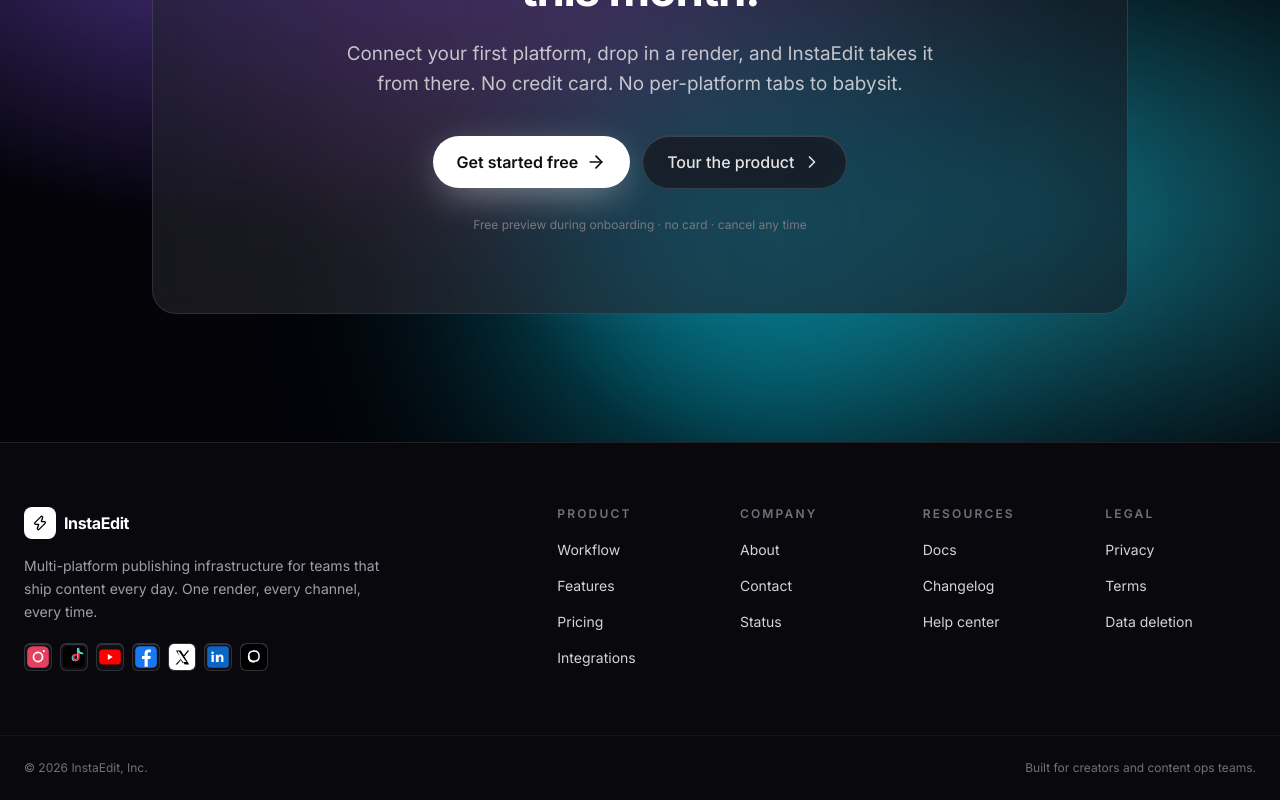
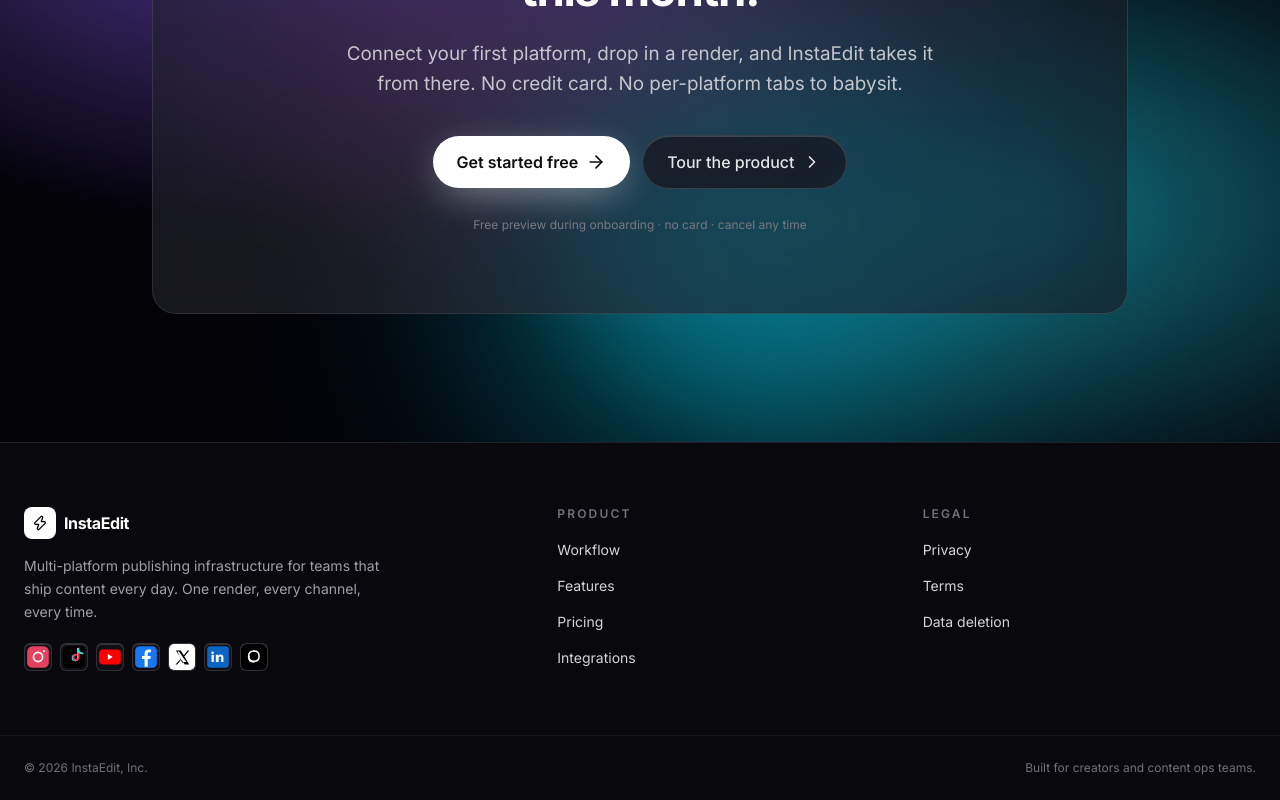
Before and after one commit to Marcuss-ops/InstaeditLogin, a React (Vite) app in the folder web/: page / in a window 1280 px wide. Shown: the part 4933-5733 px from the top of the page. Built offline with nearby package versions, Linux system fonts and the light colour scheme; no server answers.

Commit message:
fix(web): drop broken footer link rows (Company + Resources href=#)

```diff
--- a/web/src/pages/Landing.tsx
+++ b/web/src/pages/Landing.tsx
@@ -1193,6 +1193,22 @@ function FinalCTA() {
  * footer so the page feels like a product, not a placeholder.
  * -------------------------------------------------------------------------- */
 function Footer() {
+  // Two-column footer. We only expose links we *actually* have a destination
+  // for: the older draft shipped Company + Resources with `href="#"` entries
+  // (About, Contact, Status, Docs, Changelog, Help center) which all 404'd
+  // in production. Re-add those columns once their routes/pages exist —
+  // dropping the broken ones is more honest than placeholder entries that
+  // land on whatever top-of-page hash the URL has.
+  //
+  // Two CTA-stubs route to /login (Pricing, Integrations) — that's a
+  // deliberate funnel-to-signup until real Pricing + Integrations pages
+  // exist; do NOT "fix" by adding href="#" thinking it's a placeholder.
+  //
+  // `/data-deletion.html` resolves to web/public/data-deletion.html and is
+  // served by Vercel as a static file before any React route matching
+  // `web/vercel.json` rules. The static file is intentional and required by
+  // Meta's data-deletion callback-URL spec; do not collapse it into a
+  // React route (would break the public callback contract).
   const cols: Array<{ heading: string; links: Array<{ l: string; to?: string; href?: string }> }> = [
     {
       heading: "Product",
@@ -1201,22 +1217,6 @@ function Footer() {
         { l: "Features", href: "#features" },
         { l: "Pricing", to: "/login" },
         { l: "Integrations", to: "/login" },
-      ],
-    },
-    {
-      heading: "Company",
-      links: [
-        { l: "About", href: "#" },
-        { l: "Contact", href: "#" },
-        { l: "Status", href: "#" },
-      ],
-    },
-    {
-      heading: "Resources",
-      links: [
-        { l: "Docs", href: "#" },
-        { l: "Changelog", href: "#" },
-        { l: "Help center", href: "#" },
       ],
     },
     {
@@ -1259,7 +1259,10 @@ function Footer() {
           </div>
         </div>
 
-        <div className="lg:col-span-7 grid grid-cols-2 sm:grid-cols-4 gap-8">
+        {/* mobile-first: stack Product + Legal vertically until sm (640px),
+            then 2-up. Each sub-col on a 390px phone would otherwise cram
+            4 stacked links into ~150px and wrap "Data deletion" awkwardly. */}
+        <div className="lg:col-span-7 grid grid-cols-1 sm:grid-cols-2 gap-8">
           {cols.map((col) => (
             <div key={col.heading}>
               <div className="text-eyebrow text-zinc-500 mb-4">
```
